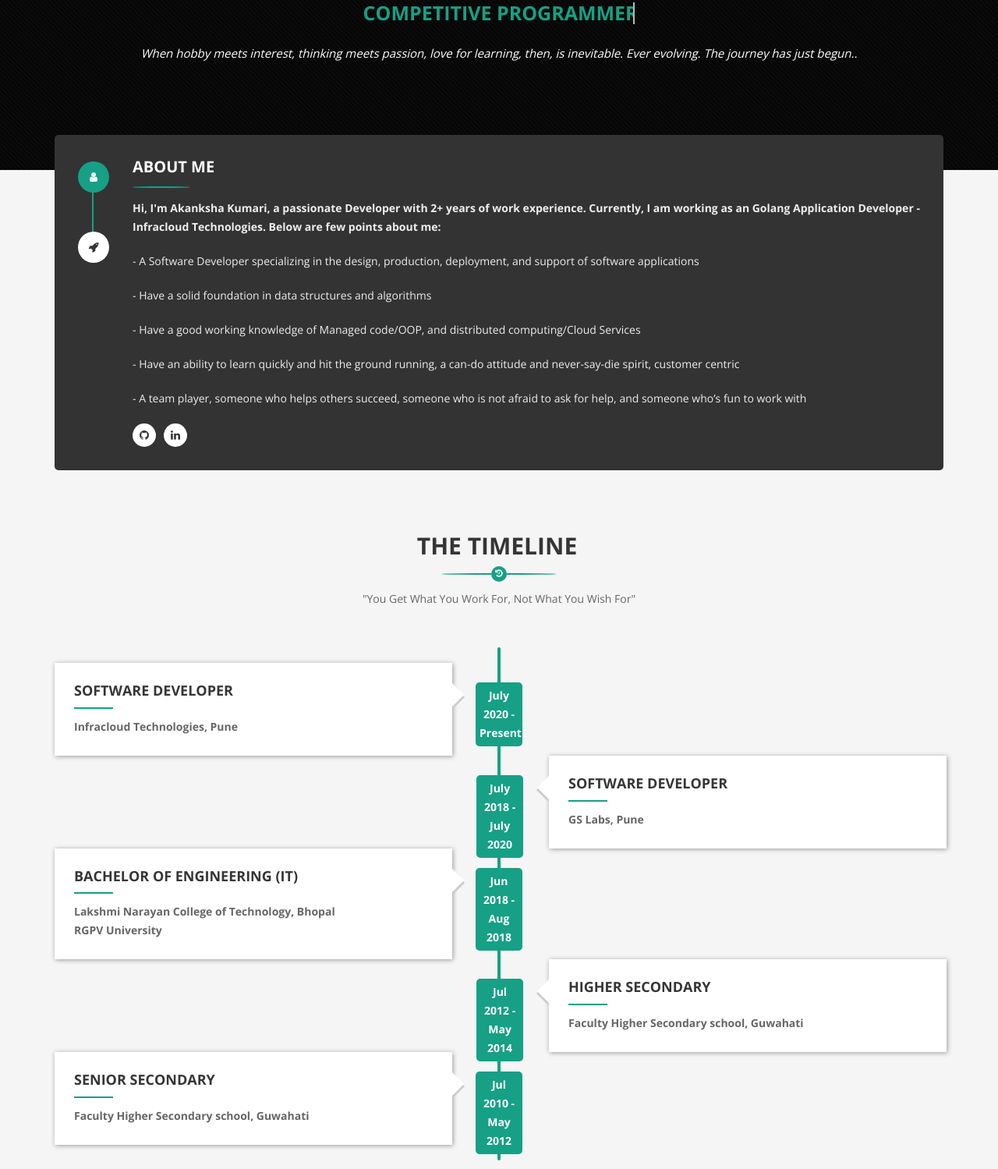
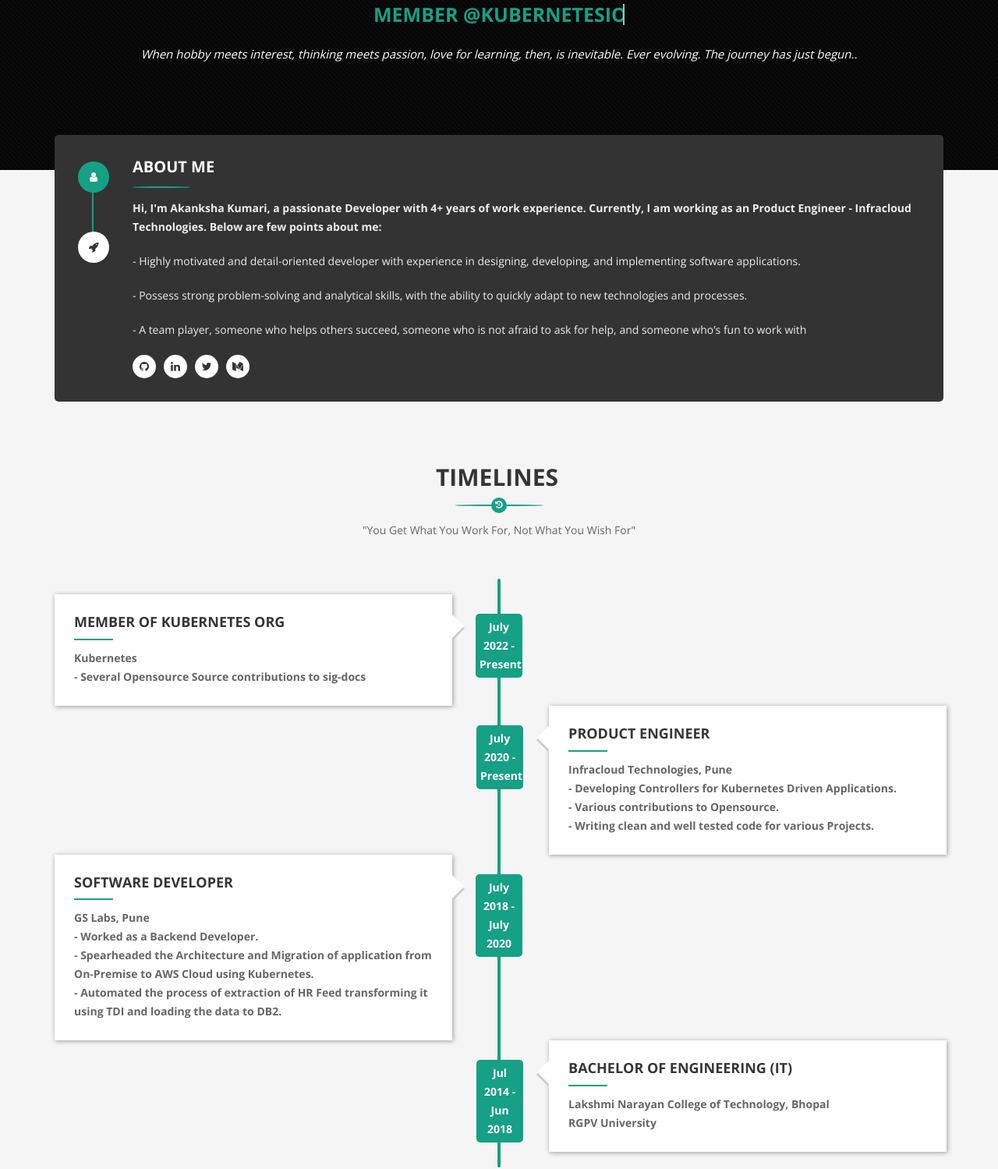
Before and after one commit to A-kanksh-a/-A-kanksh-a.github.io, a plain HTML site: page index.html in a window 1280 px wide. Shown: the part 462-1961 px from the top of the page at 78% size. Drawn offline with nearby package versions, Linux system fonts and the light colour scheme; files whose address does not match are found by name.

Commit message:
Update Profile

```diff
--- a/index.html
+++ b/index.html
@@ -114,10 +114,10 @@
 										<h2 class="cd-headline clip is-full-width">
 
 										   <span class="cd-words-wrapper">
-											   <b class="is-visible">BACKEND DEVELOPER</b>
-											   <b>OPENSOURCE CONTRIBUTOR</b>
-											   <b>Competitive Programmer</b>
-											   <b>CKAD Certified</b>
+											   <b class="is-visible">Developer</b>
+											   <b>Gopher</b>
+											   <b>Member @kubernetesio</b>
+											   <b>CKAD/CKA Certified</b>
 											</span>
 										</h2>
 
@@ -161,17 +161,17 @@
 											<!-- End About Image -->
 											<div class="col-md-12 col-sm-12 col-xs-12">
 												<div class="content">
-													<p><b>Hi, I'm Akanksha Kumari, a passionate Developer with 2+ years of work experience. Currently, I am working as an Golang Application Developer - Infracloud Technologies. Below are few points about me: </b></p>
-													<p>- A Software Developer specializing in the design, production, deployment, and support of software applications</p>
-													<p>- Have a solid foundation in data structures and algorithms</p>
-													<p>- Have a good working knowledge of Managed code/OOP, and distributed computing/Cloud Services</p>
-													<p>- Have an ability to learn quickly and hit the ground running, a can-do attitude and never-say-die spirit, customer centric</p>
+													<p><b>Hi, I'm Akanksha Kumari, a passionate Developer with 4+ years of work experience. Currently, I am working as an Product Engineer - Infracloud Technologies. Below are few points about me: </b></p>
+													<p>- Highly motivated and detail-oriented developer with experience in designing, developing, and implementing software applications. </p>
+													<p>- Possess strong problem-solving and analytical skills, with the ability to quickly adapt to new technologies and processes.</p>
 													<p>- A team player, someone who helps others succeed, someone who is not afraid to ask for help, and someone who’s fun to work with</p>
 											   </div>
 												<div class="social">
 													<ul>
-														<li><a href="https://github.com/A-kanksh-a"><i class="fa fa-github"></i></a><li>
+														<li><a href="https://github.com/akankshakumari393"><i class="fa fa-github"></i></a><li>
 														<li><a href="https://www.linkedin.com/in/akanksha-kumari-20b6a1117"><i class="fa fa-linkedin"></i></a><li>
+														<li><a href="https://twitter.com/AkankshaK97"><i class="fa fa-twitter"></i></a><li>
+														<li><a href="https://medium.com/@akankshakumari393"><i class="fa fa-medium"></i></a><li>
 													</ul>
 												</div>
 											</div>
@@ -288,7 +288,7 @@
 				<div class="row">
 					<div class="col-md-12 col-sm-12 col-xs-12">
 						<div class="section-title">
-							<h1><span>The Timeline</span><i class="fa fa-history"></i></h1>
+							<h1><span>Timelines</span><i class="fa fa-history"></i></h1>
 							<p>"You Get What You Work For, Not What You Wish For"</p>
 						</div>
 					</div>
@@ -302,10 +302,27 @@
 									<div class="single-timeline">
 										<div class="single-content">
 											<div class="date">
+												<p><span>July 2022 - Present</span></p>
+											</div>
+											<h2>Member of Kubernetes Org</h2>
+											<p><b>Kubernetes</b><p>
+											<p><b>- Several Opensource Source contributions to sig-docs</b><p>
+										</div>
+									</div>
+								</div>
+								<!--/ End Single Timeline -->
+								<!-- Single Timeline -->
+								<div class="single-main wow fadeInLeft" data-wow-delay="0.6s">
+									<div class="single-timeline">
+										<div class="single-content">
+											<div class="date">
 												<p><span>July 2020 - Present</span></p>
 											</div>
-											<h2>Software Developer</h2>
+											<h2>Product Engineer</h2>
 											<p><b>Infracloud Technologies, Pune</b><p>
+											<p><b>- Developing Controllers for Kubernetes Driven Applications.</b><p>
+											<p><b>- Various contributions to Opensource.</b><p>
+										    <p><b>- Writing clean and well tested code for various Projects.</b><p>
 										</div>
 									</div>
 								</div>
@@ -318,7 +335,11 @@
 												<p><span>July 2018 - July 2020</span></p>
 											</div>
 											<h2>Software Developer</h2>
-											<p><b>GS Labs, Pune</b><p>
+											<p><b>GS Labs, Pune</b></p>
+											<p><b>- Worked as a Backend Developer.</b></p>
+											<p><b>- Spearheaded the Architecture and Migration of application from On-Premise to AWS Cloud using Kubernetes. </b></p>
+											<p><b>- Automated the process of extraction of HR Feed transforming it using TDI and
+												loading the data to DB2.</b></p>
 										</div>
 									</div>
 								</div>
@@ -328,37 +349,11 @@
 									<div class="single-timeline">
 										<div class="single-content">
 											<div class="date">
-												<p><span>Jun 2018 - Aug 2018</span></p>
+												<p><span>Jul 2014 - Jun 2018</span></p>
 											</div>
 											<h2>Bachelor of Engineering (IT)</h2>
 											<p><b>Lakshmi Narayan College of Technology, Bhopal</b></p>
 											<p><b>RGPV University</b></p>
-										</div>
-									</div>
-								</div>
-								<!--/ End Single Timeline -->
-								<!-- Single Timeline -->
-								<div class="single-main wow fadeInRight" data-wow-delay="0.6s">
-									<div class="single-timeline">
-										<div class="single-content">
-											<div class="date">
-												<p><span>Jul 2012 - May 2014</span></p>
-											</div>
-											<h2>Higher Secondary</h2>
-											<p><b>Faculty Higher Secondary school, Guwahati</b></p>
-										</div>
-									</div>
-								</div>
-								<!--/ End Single Timeline -->
-								<!-- Single Timeline -->
-								<div class="single-main wow fadeInRight" data-wow-delay="0.6s">
-									<div class="single-timeline">
-										<div class="single-content">
-											<div class="date">
-												<p><span>Jul 2010 - May 2012</span></p>
-											</div>
-											<h2>Senior Secondary</h2>
-											<p><b>Faculty Higher Secondary school, Guwahati</b></p>
 										</div>
 									</div>
 								</div>
```
Also changed, not shown: images/favicon.jpg, images/portfolio/myphoto.png.
